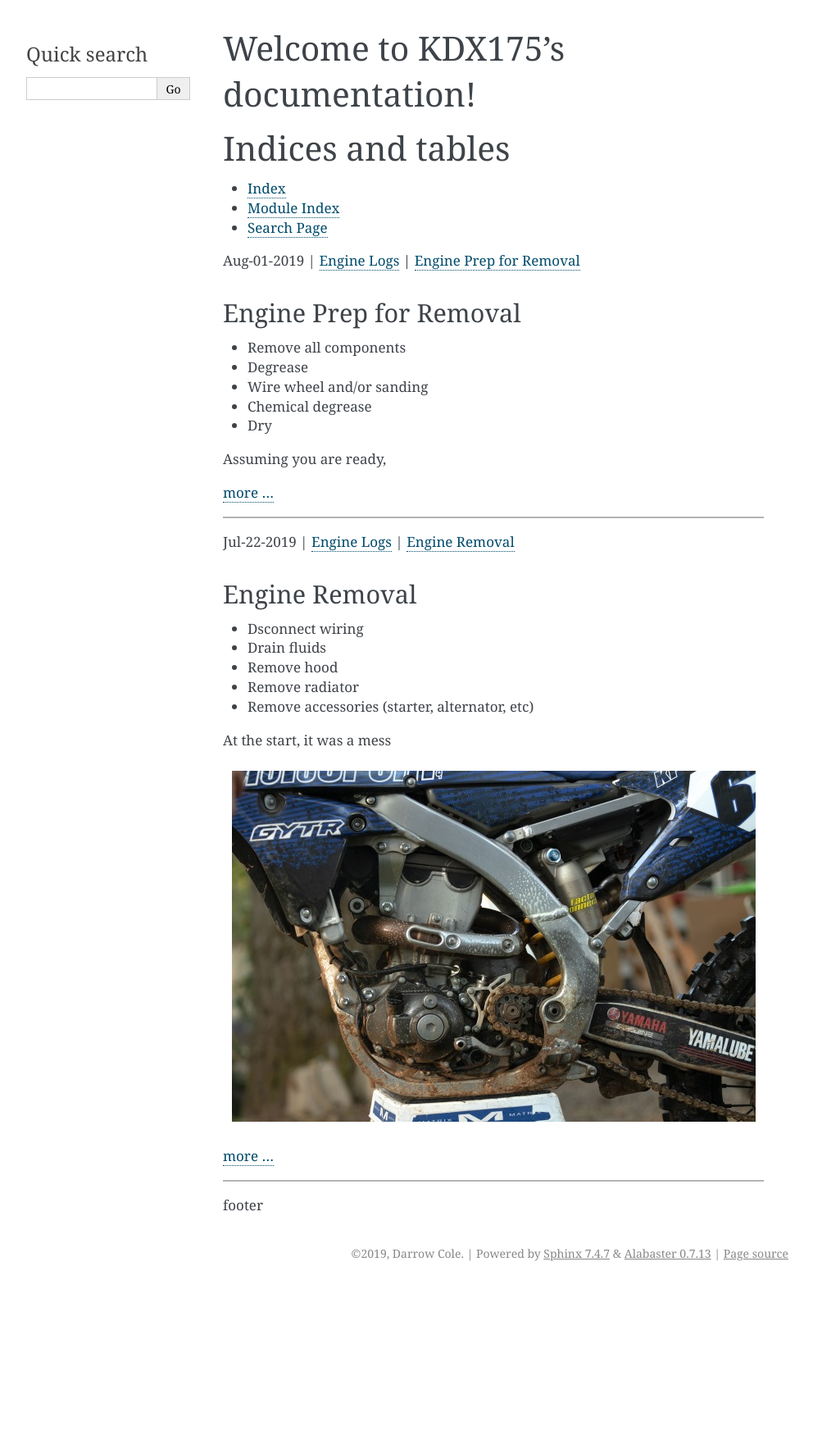
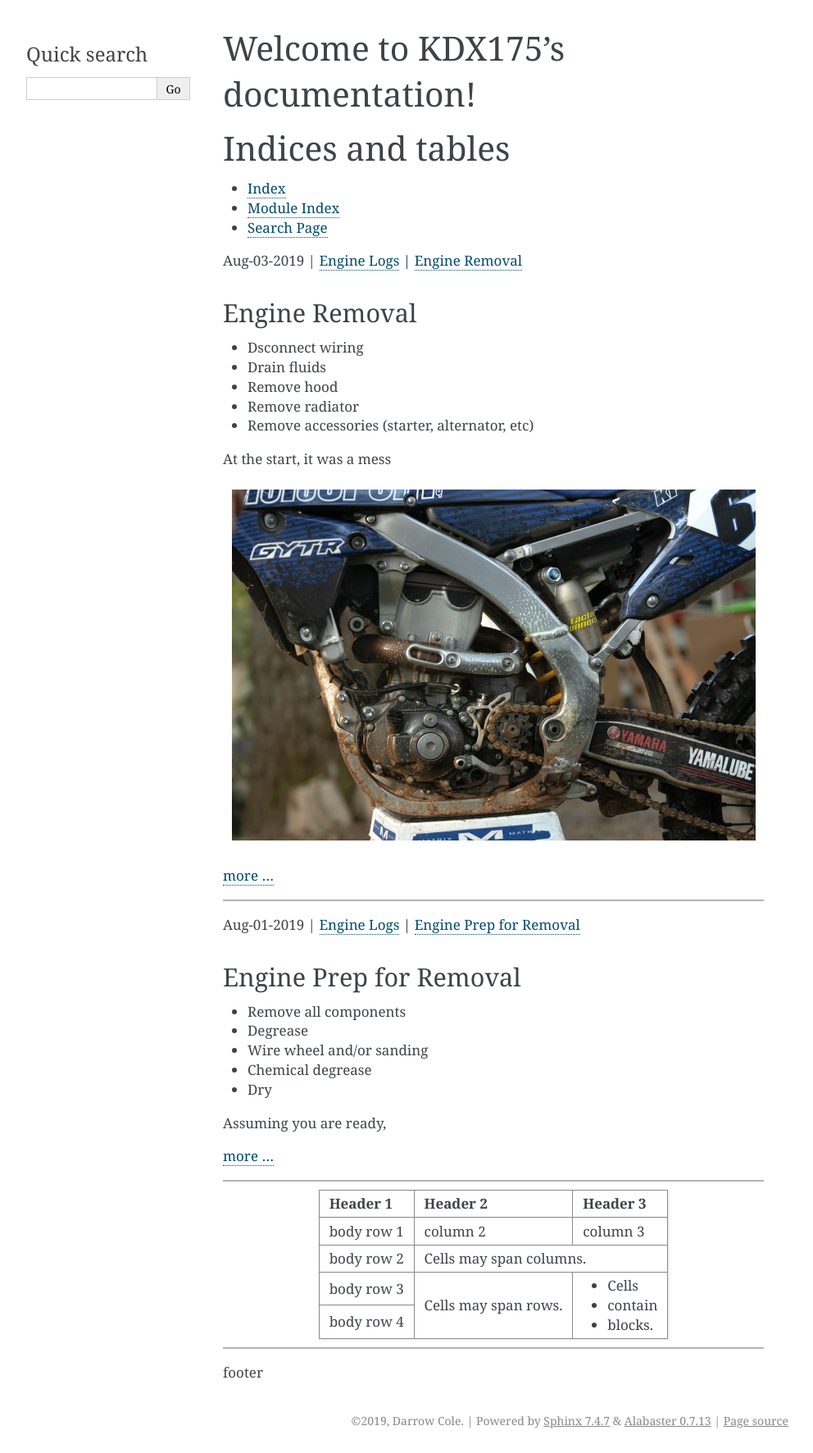
Before and after one commit to darrowco/kdx175, a Sphinx documentation site: the page built from source/index.rst, in a window 1280 px wide. Shown: the whole page at 82% size, without its empty margins (148-1140 px from the left). Built offline with Sphinx 7.4.7, drawn with Linux system fonts in a browser that asks for light colours; formulas are drawn with MathJax 3; before the commit the page ends 1568 px from its top, so only the background shows below that.

Commit message:
added second engine log

```diff
--- a/source/engine_20190722.rst
+++ b/source/engine_20190803.rst
@@ -1,4 +1,4 @@
-Jul-22-2019 | `Engine Logs <engine_logs.html>`__ | `Engine Removal <engine_20190722.html>`__
+Aug-03-2019 | `Engine Logs <engine_logs.html>`__ | `Engine Removal <engine_20190803.html>`__
 
 .. toctree::
    :maxdepth: 2
--- a/source/index.rst
+++ b/source/index.rst
@@ -21,15 +21,29 @@
 * :ref:`modindex`
 * :ref:`search`
 
+.. include:: engine_20190803.rst
+  :end-line: 18
+`more ... <engine_20190803.html>`__
+
+----
+
 .. include:: engine_20190801.rst
   :end-line: 18
 `more ... <engine_20190801.html>`__
 
 ----
 
-.. include:: engine_20190722.rst
-  :end-line: 18
-`more ... <engine_20190722.html>`__
++------------+------------+-----------+
+| Header 1   | Header 2   | Header 3  |
++============+============+===========+
+| body row 1 | column 2   | column 3  |
++------------+------------+-----------+
+| body row 2 | Cells may span columns.|
++------------+------------+-----------+
+| body row 3 | Cells may  | - Cells   |
++------------+ span rows. | - contain |
+| body row 4 |            | - blocks. |
++------------+------------+-----------+
 
 ----
 
```
Also changed, not shown: source/electrical_logs.rst (+6 -6 lines), source/engine_logs.rst (+6 -6 lines), 15 other files.
